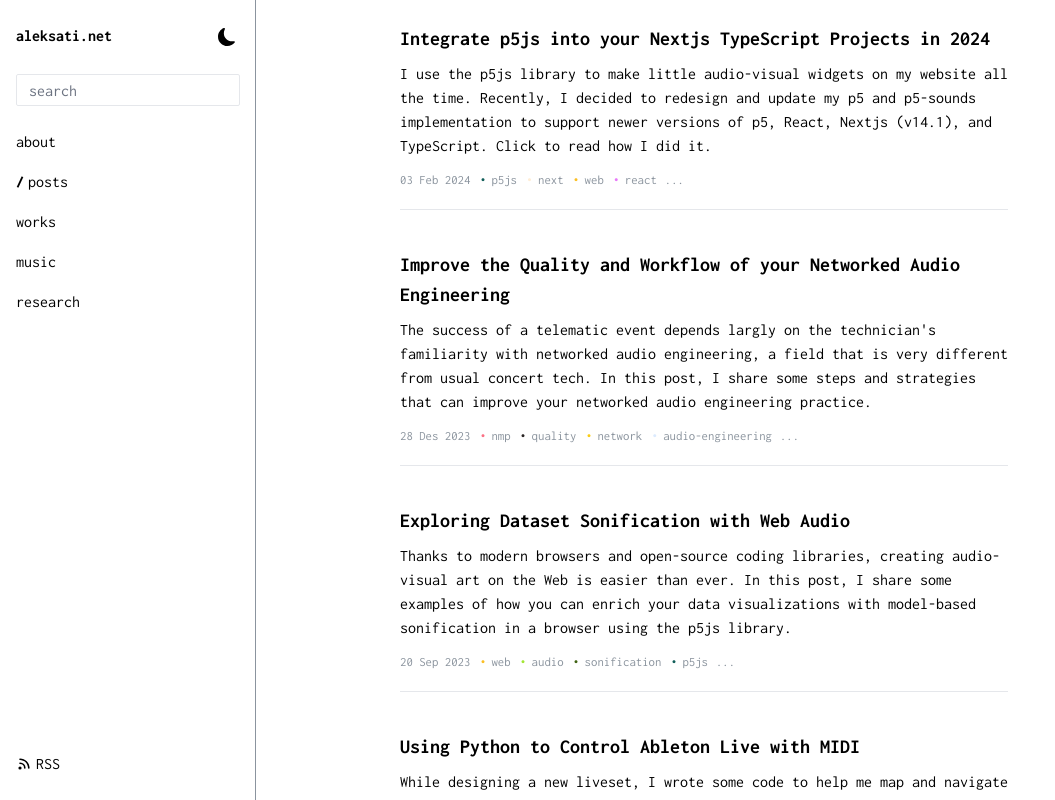
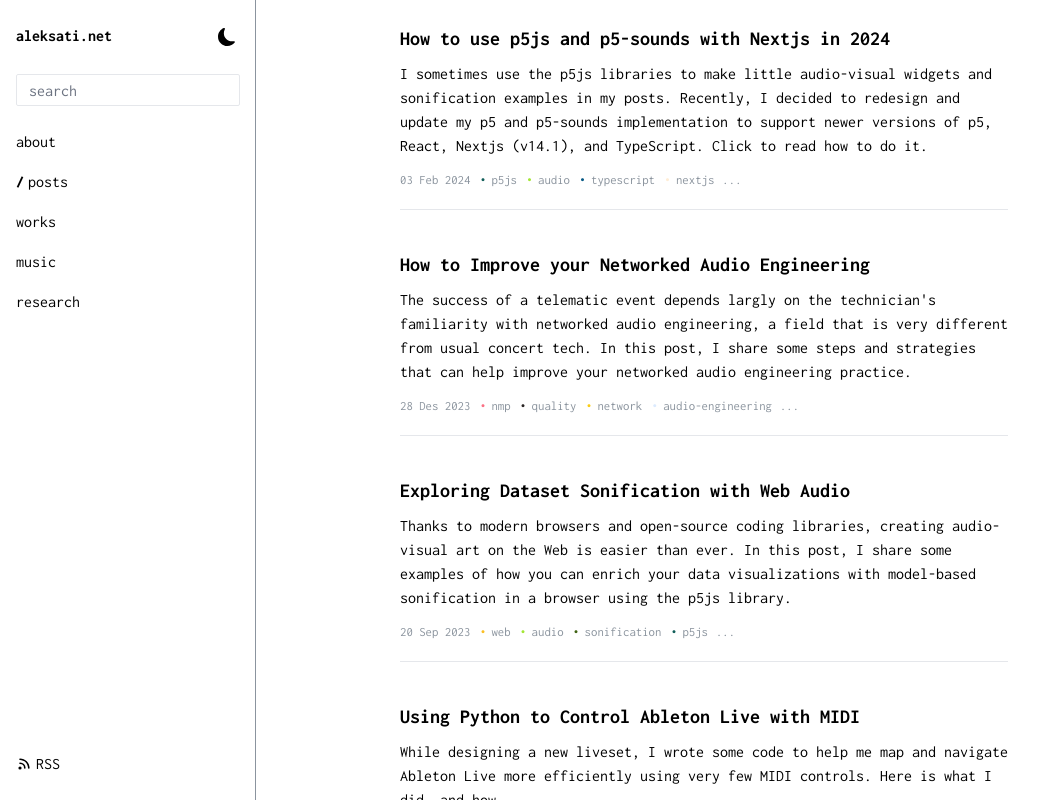
Before and after one commit to aleksati/aleksati, a Next.js app: page /posts in a window 1280 px wide. Shown: the top 800 px of the page, without its empty margins (0-1055 px from the left). Built offline with nearby package versions, Linux system fonts and the light colour scheme.

Commit message:
post updates

```diff
--- a/src/config/index.ts
+++ b/src/config/index.ts
@@ -58,7 +58,7 @@ export const KEYWORDS_2_COLOR: Record<string, string> = {
   kuramoto: "#cffafe", //cyan-100
   improvisation: "#ccfbf1", //teal-100
   installation: "#e0f2fe", //sky-100
-  next: "#ffedd5", //orange-100
+  nextjs: "#ffedd5", //orange-100
   visuals: "#e0e7ff", //indigo-100
   art: "#ede9fe", //violet-100
   rock: "#d1fae5", // emerald-100
--- a/src/writings/posts/improve-your-networked-audio-engineering.mdx
+++ b/src/writings/posts/how-to-improve-your-networked-audio-engineering.mdx
@@ -1,5 +1,5 @@
 ---
-title: "Improve the Quality and Workflow of your Networked Audio Engineering"
+title: "How to Improve your Networked Audio Engineering"
 date: "2023-12-28"
 keywords:
   [
@@ -16,7 +16,7 @@ keywords:
     "performance",
   ]
 type: "post"
-summary: "The success of a telematic event depends largly on the technician's familiarity with networked audio engineering, a field that is very different from usual concert tech. In this post, I share some steps and strategies that can improve your networked audio engineering practice."
+summary: "The success of a telematic event depends largly on the technician's familiarity with networked audio engineering, a field that is very different from usual concert tech. In this post, I share some steps and strategies that can help improve your networked audio engineering practice."
 ---
 
 After the COVID-19 pandemic, there's been a surge of products that seek to facilitate better musical collaboration over the internet, offering everything from all-in-one hardware solutions, such as <MyLink href="https://elk.audio">Elk</MyLink> or <MyLink href="https://www.songpark.com/company">Songpark</MyLink>, to new software using tech like <MyLink href="https://webrtc.org/">WebRTC</MyLink> and WebAssembly. What these products offer is usually better interfaces, slightly lower hardware latencies, modernized web integration, audio/video/network optimization options, and even compatibility with future networks like 5G. However, adequate tech is only one of many parts necessary to conduct successful networked music performances (NMP). Zooming out, NMPs require us to radically change our audio engineering game to accomodate a whole new musical environment.
--- a/src/writings/posts/integrate-p5js-into-nextjs-with-typescript-2024.mdx
+++ b/src/writings/posts/how-to-use-p5js-with-nextjs-in-2024.mdx
@@ -1,21 +1,21 @@
 ---
-title: "Integrate p5js into your Nextjs TypeScript Projects in 2024"
+title: "How to use p5js and p5-sounds with Nextjs in 2024"
 date: "2024-02-03"
 keywords:
   [
     "p5js",
-    "next",
+    "audio",
+    "typescript",
+    "nextjs",
     "web",
     "react",
-    "typescript",
-    "audio",
     "programming",
     "javascript",
     "visuals",
     "nodejs",
   ]
 type: "post"
-summary: "I use the p5js library to make little audio-visual widgets on my website all the time. Recently, I decided to redesign and update my p5 and p5-sounds implementation to support newer versions of p5, React, Nextjs (v14.1), and TypeScript. Click to read how I did it."
+summary: "I sometimes use the p5js libraries to make little audio-visual widgets and sonification examples in my posts. Recently, I decided to redesign and update my p5 and p5-sounds implementation to support newer versions of p5, React, Nextjs (v14.1), and TypeScript. Click to read how to do it."
 ---
 
 I sometimes use the <MyLink href="https://p5js.org/">p5js library</MyLink> to create cool little audio-visual widgets and sonification examples in my posts. When I recently discovered that the go-to p5 library for React users had been deprecated (<MyLink href="https://www.npmjs.com/package/react-p5">p5-react</MyLink>), I knew it was time to create a new implementation with the p5 standard library for my site that supports newer versions of p5, React, Nextjs (v14.1), and TypeScript.
```
Also changed, not shown: src/cache/frontmatterlist.js.
